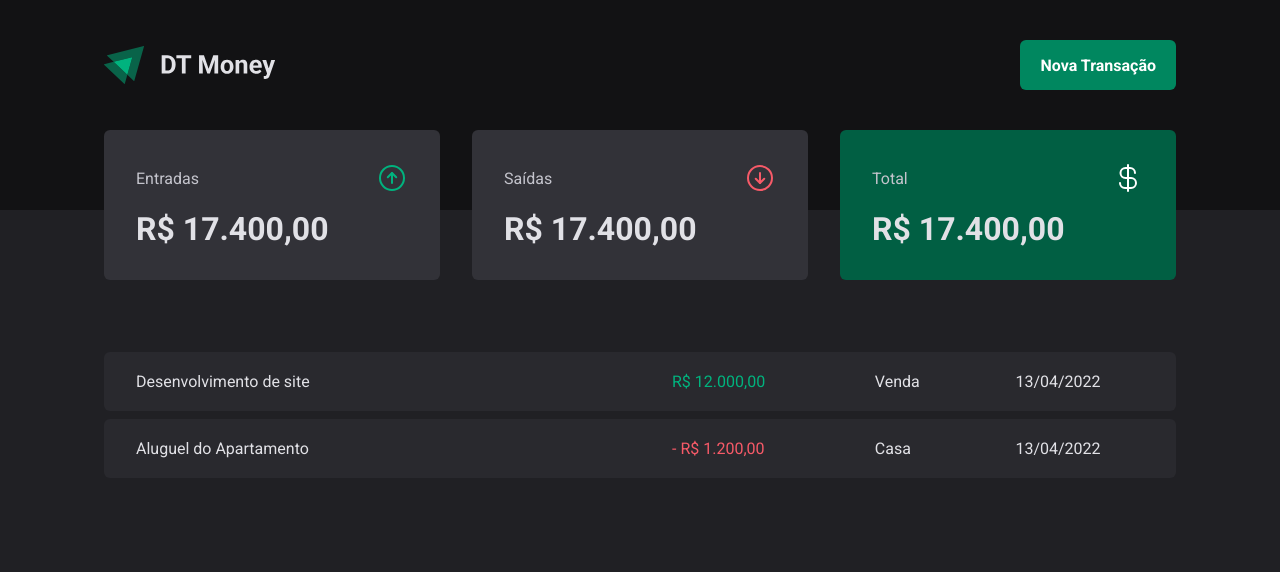
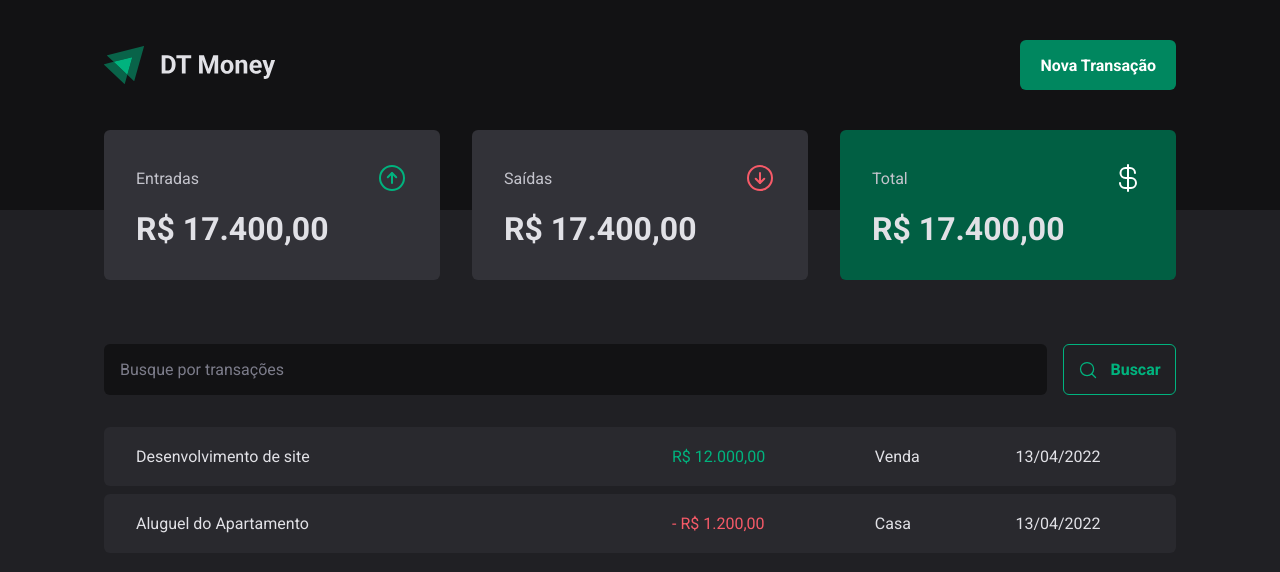
Before and after one commit to GabrielCarvf/03-dt-money, a React (Vite) app: page / in a window 1280 px wide. Shown: the top 572 px of the page. Built offline with nearby package versions, Linux system fonts and the light colour scheme.

Commit message:
:construction: Component SeachForm
- Criação de campo de busca de transações

```diff
--- /dev/null
+++ b/src/pages/Transactions/components/SearchForm/index.tsx
@@ -0,0 +1,14 @@
+import { SearchFormContainer } from './styles'
+import { MagnifyingGlass } from 'phosphor-react'
+
+export function SearchForm() {
+  return (
+    <SearchFormContainer>
+      <input type="text" placeholder="Busque por transações" />
+      <button type="submit">
+        <MagnifyingGlass size={20} />
+        Buscar
+      </button>
+    </SearchFormContainer>
+  )
+}
--- /dev/null
+++ b/src/pages/Transactions/components/SearchForm/styles.ts
@@ -0,0 +1,41 @@
+import styled from 'styled-components'
+
+export const SearchFormContainer = styled.form`
+  display: flex;
+  align-items: center;
+  gap: 1rem;
+
+  input {
+    flex: 1;
+    border-radius: 6px;
+    border: 0;
+    background: ${({ theme }) => theme['gray-900']};
+    color: ${({ theme }) => theme['gray-300']};
+    padding: 1rem;
+
+    &::placeholder {
+      color: ${({ theme }) => theme['gray-500']};
+    }
+  }
+
+  button {
+    display: flex;
+    align-items: center;
+    gap: 0.75rem;
+
+    border: 0;
+    padding: 0.9rem;
+    background: transparent;
+    border: 1px solid ${({ theme }) => theme['green-300']};
+    color: ${({ theme }) => theme['green-300']};
+    font-weight: bold;
+    border-radius: 6px;
+
+    &:hover {
+      background: ${({ theme }) => theme['green-500']};
+      border: 1px solid ${({ theme }) => theme['green-500']};
+      color: ${({ theme }) => theme.white};
+      transition: 0.2s;
+    }
+  }
+`
--- a/src/pages/Transactions/index.tsx
+++ b/src/pages/Transactions/index.tsx
@@ -1,5 +1,6 @@
 import { Header } from '../../components/Header'
 import { Summary } from '../../components/Summary'
+import { SearchForm } from './components/SearchForm'
 import {
   PriceHighlight,
   TransactionsContainer,
@@ -12,6 +13,7 @@
       <Header />
       <Summary />
       <TransactionsContainer>
+        <SearchForm />
         <TransactionsTable>
           <tbody>
             <tr>
--- a/src/pages/Transactions/styles.ts
+++ b/src/pages/Transactions/styles.ts
@@ -10,6 +10,7 @@
   width: 100%;
   border-collapse: separate;
   border-spacing: 0 0.5rem;
+  margin-top: 1.5rem;
 
   td {
     padding: 1.25rem 2rem;
```
